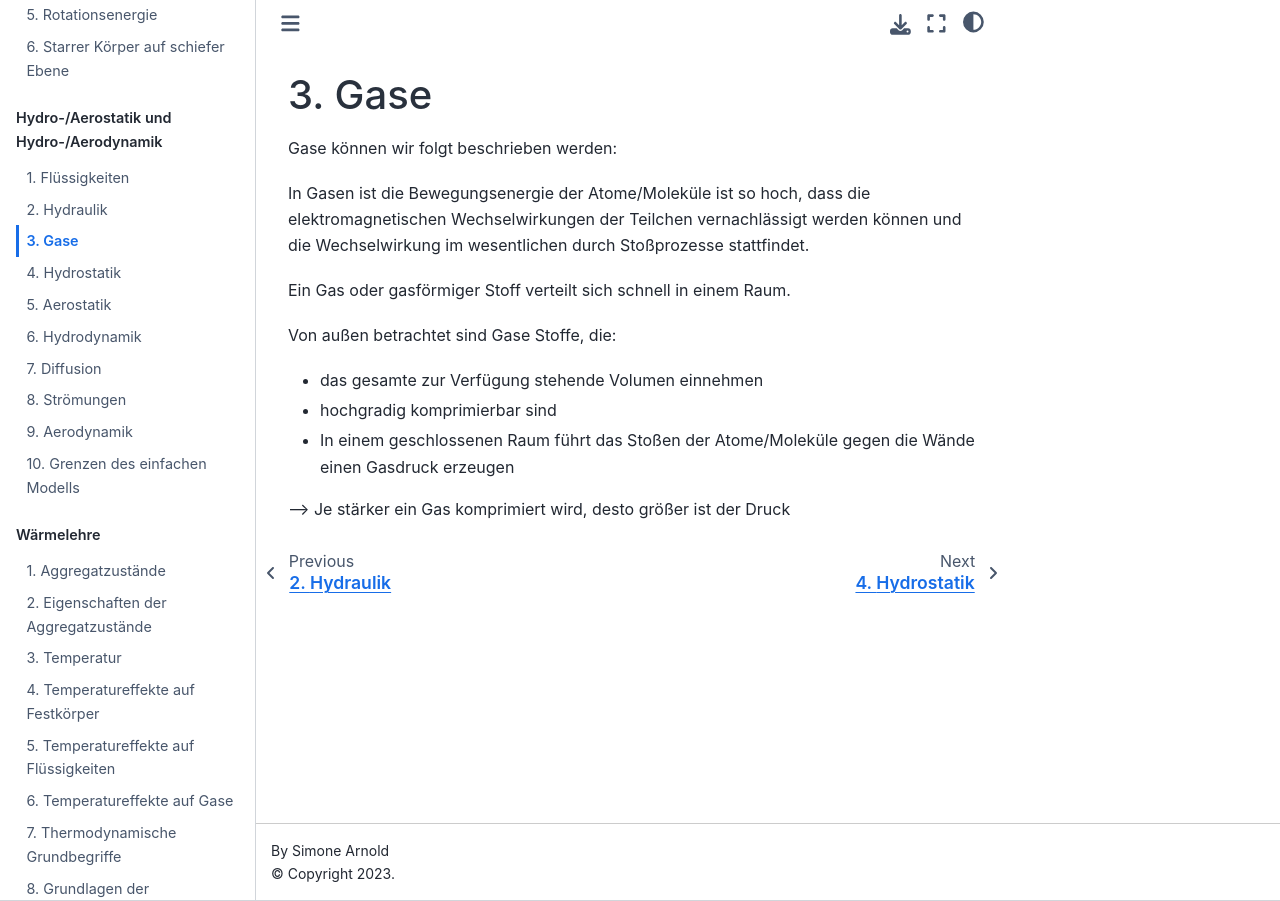
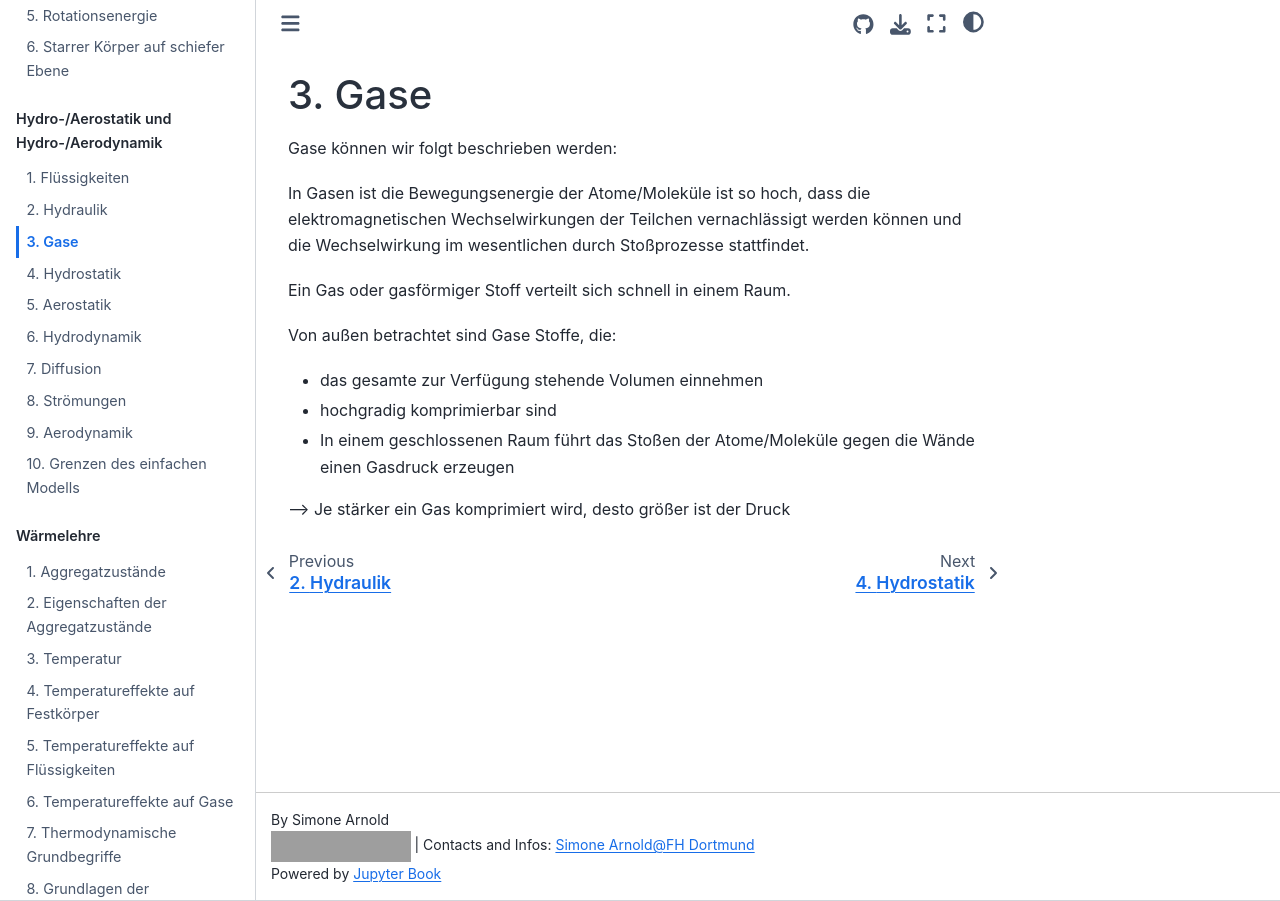
Before and after one commit to EUPhysik/LecturePhysicsOne, a Jupyter Book: the page built from book/Gase/gase.md, in a window 1280 px wide. Built offline with Jupyter Book 1.0.4 settings and Sphinx 7.4.7 and the Sphinx Book theme 1.1.4, drawn with Linux system fonts in a browser that asks for light colours; grey boxes are pictures that could not be loaded.

Commit message:
added CC-Licence

```diff
--- a/_config.yml
+++ b/_config.yml
@@ -28,10 +28,41 @@
 #  path_to_book: docs  # Optional path to your book, relative to the repository root
 #  branch: master  # Which branch of the repository should be used when creating links (optional)
 
+
+################################# HTML-SETTINGS###################
 # Add GitHub buttons to your book
 # See https://jupyterbook.org/customize/config.html#add-a-link-to-your-repository
 html:
   favicon               : 'physics_icon_small.png'
   use_multitoc_numbering: false
-#  use_issues_button: true
-#  use_repository_button: true
+  home_page_in_navbar   : False
+  baseurl               : 'https://euphysik.github.io/LecturePhysicsOne/'
+  use_edit_page_button  : true
+  use_issues_button     : true
+  use_repository_button : true
+  extra_footer          : |
+    <p>
+    <img src='https://mirrors.creativecommons.org/presskit/buttons/88x31/svg/by-nc-sa.svg' height='31'/>
+    | Contacts and Infos: <a href='https://www.fh-dortmund.de/personen/Simone-Arnold/index.php'>Simone Arnold@FH Dortmund</a>
+    </br>Powered by <a href="https://jupyterbook.org">Jupyter Book</a>
+    </p>
+
+###############################################################################
+# Sphinx settings
+sphinx:
+  config:
+    html_show_copyright : false
+
+###############################################################################
+# Launch button settings
+repository:
+  url            : "https://github.com/EUPhysik/LecturePhysicsOne.git"
+  branch         : main
+  path_to_book   : "book"
+
+# launch_buttons:
+#   jupyterhub_url : https://io.cce.uni-wuppertal.de/dataanalysis_ws21/user/
+
+launch_buttons:
+  binderhub_url  : ''
+  jupyterhub_url : ''
```
